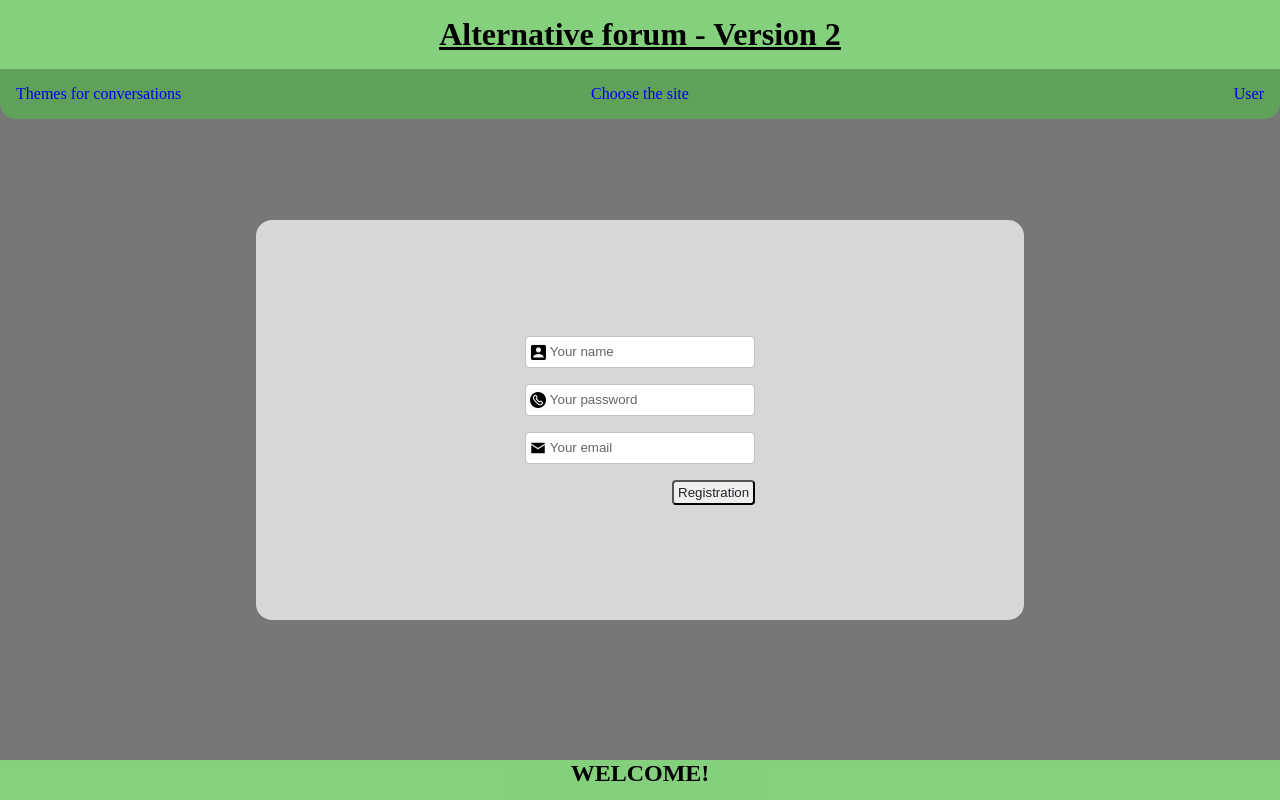
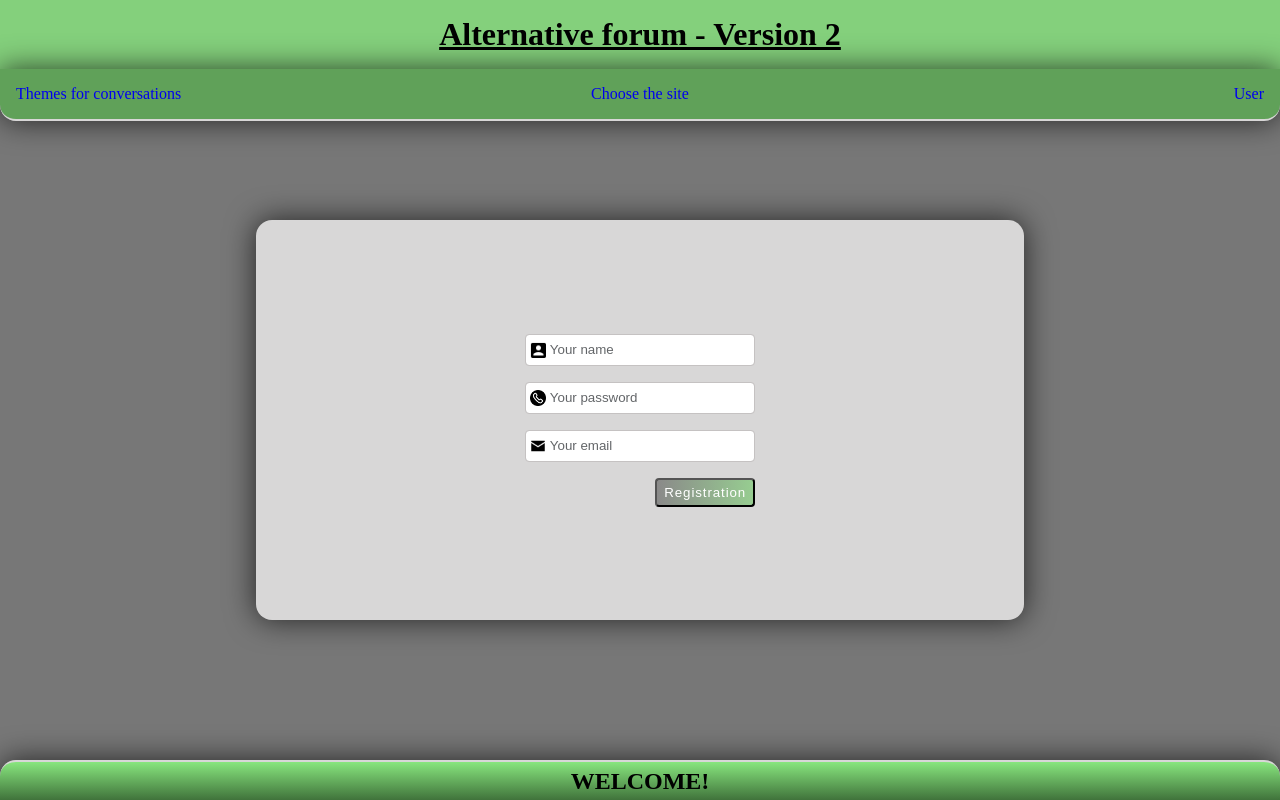
Before and after one commit to AntonSot-Github/Learning-PHP, a PHP site: page / in a window 1280 px wide. Run offline with PHP 8.4, Linux system fonts and the light colour scheme.

Commit message:
Just another one study-day

```diff
--- a/My.alt.forum_2/css/style.css
+++ b/My.alt.forum_2/css/style.css
@@ -1,7 +1,57 @@
+.btn {
+  position: relative;
+  padding: 5px 7px;
+  align-self: flex-end;
+  border-radius: 0.25rem;
+  letter-spacing: 0.9px;
+}
+.btn::before {
+  content: "";
+  bottom: 0.3rem;
+  position: absolute;
+  background-color: white;
+  height: 1px;
+  right: 0;
+  width: 0;
+  transition: 0.5s all;
+}
+.btn:hover::before {
+  width: 86%;
+  left: 0.4rem;
+  background-color: #0f0d0d;
+}
+.btn:hover {
+  box-shadow: 0 0 5px 0.3rem rgba(136, 230, 126, 0.5);
+  transform: translateY(-1px);
+}
+
+.btn-grad {
+  background-image: linear-gradient(to right, #8a8989 0%, rgba(136, 230, 126, 0.8078431373) 70%, rgba(136, 230, 126, 0.8078431373) 100%);
+}
+
+.btn-grad {
+  text-align: center;
+  transition: 0.5s all;
+  background-size: 200% auto;
+  color: #ffffff;
+  display: block;
+}
+
+.btn-grad:hover {
+  background-position: right center;
+  color: #0f0d0d;
+  text-decoration: none;
+}
+
 * {
   margin: 0;
   padding: 0;
   box-sizing: border-box;
+}
+
+html {
+  max-width: 100vw;
+  max-height: 100vh;
 }
 
 body {
@@ -34,6 +84,8 @@ body {
   padding: 1rem;
   background-color: rgba(91, 171, 82, 0.8078431373);
   border-radius: 0 0 1rem 1rem;
+  border-bottom: 2px solid #d8d7d7;
+  box-shadow: 0 0 30px rgba(0, 0, 0, 0.7);
 }
 .nav__link {
   text-decoration: none;
@@ -67,6 +119,7 @@ body {
   justify-content: center;
   border-radius: 1rem;
   transition: all 1s;
+  box-shadow: 0 0 30px rgba(0, 0, 0, 0.7);
 }
 .form-registration__success, .form-registration__error {
   position: absolute;
@@ -86,9 +139,11 @@ body {
   border: 1px solid red;
 }
 .form-registration form {
+  position: relative;
   display: flex;
   flex-direction: column;
   width: 30%;
+  transition: all 0.5s;
 }
 .form-registration form input {
   position: relative;
@@ -132,26 +187,20 @@ body {
   background: url("../icon/email.png") no-repeat 4px center;
 }
 
-.btn {
-  width: -moz-max-content;
-  width: max-content;
-  padding: 3px 4px;
-  align-self: flex-end;
-  border-radius: 0.25rem;
-  color: #212529;
-}
-.btn:hover {
-  box-shadow: 0 0 5px 0.3rem rgba(136, 230, 126, 0.5);
-  transform: scale(102%);
-  transform: translateY(-1px);
-}
-
 .width-30 {
   width: 30%;
 }
 
 footer {
-  text-align: center;
+  position: relative;
+  display: flex;
+  justify-content: center;
+  align-items: center;
+  vertical-align: middle;
   width: 100vw;
+  border-radius: 1rem 1rem 0 0;
   background-color: rgba(136, 230, 126, 0.8078431373);
+  background: linear-gradient(0deg, rgb(64, 115, 59) 0%, rgb(136, 230, 126) 100%);
+  box-shadow: 0 0 30px rgba(0, 0, 0, 0.7);
+  border-top: 2px solid #d8d7d7;
 }/*# sourceMappingURL=style.css.map */
--- a/My.alt.forum_2/index.php
+++ b/My.alt.forum_2/index.php
@@ -19,7 +19,7 @@ if($_SERVER['REQUEST_METHOD'] == 'POST'){
         }
         $_SESSION['user']['name'] = $readyData['name'];
 
-        if (checkNaPa($password))
+        if (checkNaPa($readyData['password']))
             {
             $password = password_hash($readyData['password'], PASSWORD_DEFAULT);
             }
@@ -28,6 +28,21 @@ if($_SERVER['REQUEST_METHOD'] == 'POST'){
             header("Location: index.php");
             exit;
         }
+
+        //Chacking email and it's validation
+/*         $sqlCheckEmail = "SELECT COUNT(*) FROM users WHERE email = ?";
+        $stmt = mysqli_prepare($db, $sqlCheckEmail);
+        $res = mysqli_stmt_execute($stmt, [$readyData['email']]);
+
+        mysqli_stmt_bind_result($stmt, $count);
+        mysqli_stmt_fetch($stmt);
+        if ($count > 0) {
+            $_SESSION['errors']['reg_error'] = 'This email is already registered';
+            header("Location: index.php");
+            exit;
+        } else {
+            $email = $readyData['email'];
+        } */
 
         $email = $readyData['email'];
         registration($name, $password, $email);
@@ -95,7 +110,7 @@ if($_SERVER['REQUEST_METHOD'] == 'POST'){
                 <div>
                     <input class="form-input form-input__email" type="email" name="email" placeholder="Your email">
                 </div>
-                <button class="btn" type="submit"><span>Registration</span></button>
+                <button class="btn btn-grad" type="submit"><span class="btn-span">Registration</span></button>
             </form>
 
         </div>
--- /dev/null
+++ b/My.alt.forum_2/sass/_btn.sass
@@ -0,0 +1,40 @@
+.btn
+    position: relative
+    padding: 5px 7px
+    align-self: flex-end
+    border-radius: .25rem
+    letter-spacing: .9px
+    &::before
+        content: ""
+        bottom: .3rem
+        position: absolute
+        background-color: white
+        height: 1px
+        right: 0
+        width: 0
+        transition: .5s all
+    &:hover::before
+        width: 86%
+        left: .4rem
+        background-color: #0f0d0d
+    &:hover
+        box-shadow: 0 0 5px 0.3rem rgba(136, 230, 126, 0.5)
+        transform: translateY(-1px)
+
+
+
+.btn-grad
+    background-image: linear-gradient(to right, #8a8989 0%, #88e67ece  70%, #88e67ece  100%)
+
+.btn-grad
+    text-align: center
+    transition: 0.5s all
+    background-size: 200% auto
+    color: #ffffff
+    display: block
+
+
+.btn-grad:hover
+    background-position: right center
+    color: #0f0d0d
+    text-decoration: none
--- a/My.alt.forum_2/sass/style.sass
+++ b/My.alt.forum_2/sass/style.sass
@@ -1,14 +1,21 @@
+
+@import "btn.sass"
+
 *
     margin: 0
     padding: 0
     box-sizing: border-box
 
+html
+    max-width: 100vw
+    max-height: 100vh
 
 body
     position: relative
     background-color: #777
     display: grid
     height: 100vh
+
     grid-template-rows: 10% 85% 5%
 
 
@@ -16,10 +23,12 @@ body
     width: 100%
     display: flex
     flex-direction: column
+
     &__header-box
         background-color: #88e67ece
         width: 100%
         padding: 1rem 0
+
         h1
             text-align: center
 
@@ -32,6 +41,8 @@ body
         padding: 1rem
         background-color: #5bab52ce
         border-radius: 0 0 1rem 1rem
+        border-bottom: 2px solid #d8d7d7
+        box-shadow: 0 0 30px rgba(0, 0, 0, 0.7)
     &__link
         text-decoration: none
     &__themes
@@ -60,6 +71,7 @@ body
     justify-content: center
     border-radius: 1rem
     transition: all 1s
+    box-shadow: 0 0 30px rgba(0, 0, 0, 0.7)
     &__success, &__error
         position: absolute
         margin-left: 0 auto
@@ -74,9 +86,11 @@ body
     &__error
         border: 1px solid red
     form
+        position: relative
         display: flex
         flex-direction: column
         width: 30%
+        transition: all .5s
         input
             position: relative
             outline: none //убираем обводку при клике на input
@@ -109,16 +123,7 @@ body
     &__email
         background: url('../icon/email.png') no-repeat 4px center
 
-.btn
-    width: max-content
-    padding: 3px 4px
-    align-self: flex-end
-    border-radius: .25rem
-    color: #212529
-    &:hover
-        box-shadow: 0 0 5px 0.3rem rgba(136, 230, 126, 0.5)
-        transform: scale(102%)
-        transform: translateY(-1px)
+
 
 .width-30
     width: 30%
@@ -127,6 +132,14 @@ body
 
 
 footer
-    text-align: center
+    position: relative
+    display: flex
+    justify-content: center
+    align-items: center
+    vertical-align: middle
     width: 100vw
+    border-radius: 1rem 1rem 0 0
     background-color: #88e67ece
+    background: linear-gradient(0deg, rgba(64,115,59,1) 0%, rgba(136,230,126,1) 100%)
+    box-shadow: 0 0 30px rgba(0, 0, 0, 0.7)
+    border-top: 2px solid #d8d7d7
```
Also changed, not shown: My.alt.forum_2/css/btn.css (added, +43 -0 lines), My.alt.forum_2/incs/functions.php (line endings or trailing spaces), 2 other files.
